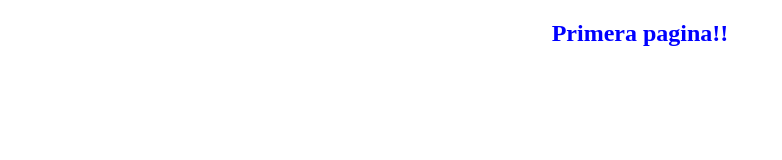
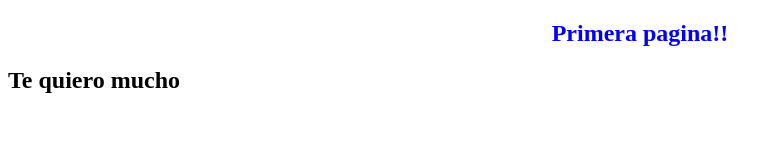
Before and after one commit to RDangellons/ejemplo_git, a plain HTML site: page index.html in a window 1280 px wide. Shown: the whole page, without its empty margins (0-782 px from the left). Drawn offline with Linux system fonts and the light colour scheme.

Commit message:
Cambios al index

```diff
--- a/index.html
+++ b/index.html
@@ -8,6 +8,7 @@
 </head>
 <body>
     <h1>Primera pagina!!</h1>
+    <h2>Te quiero mucho</h2>
 
 </body>
 </html>
```
